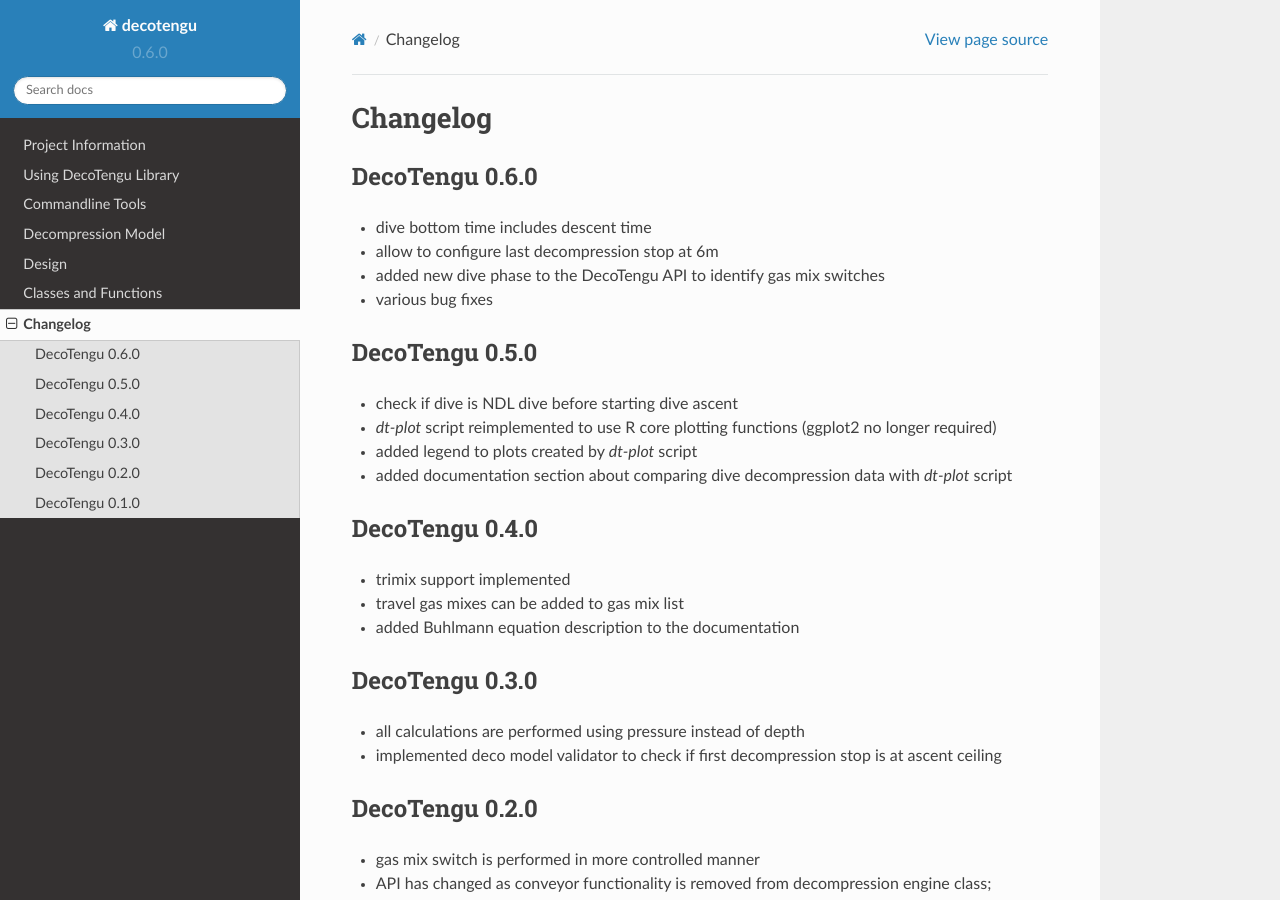
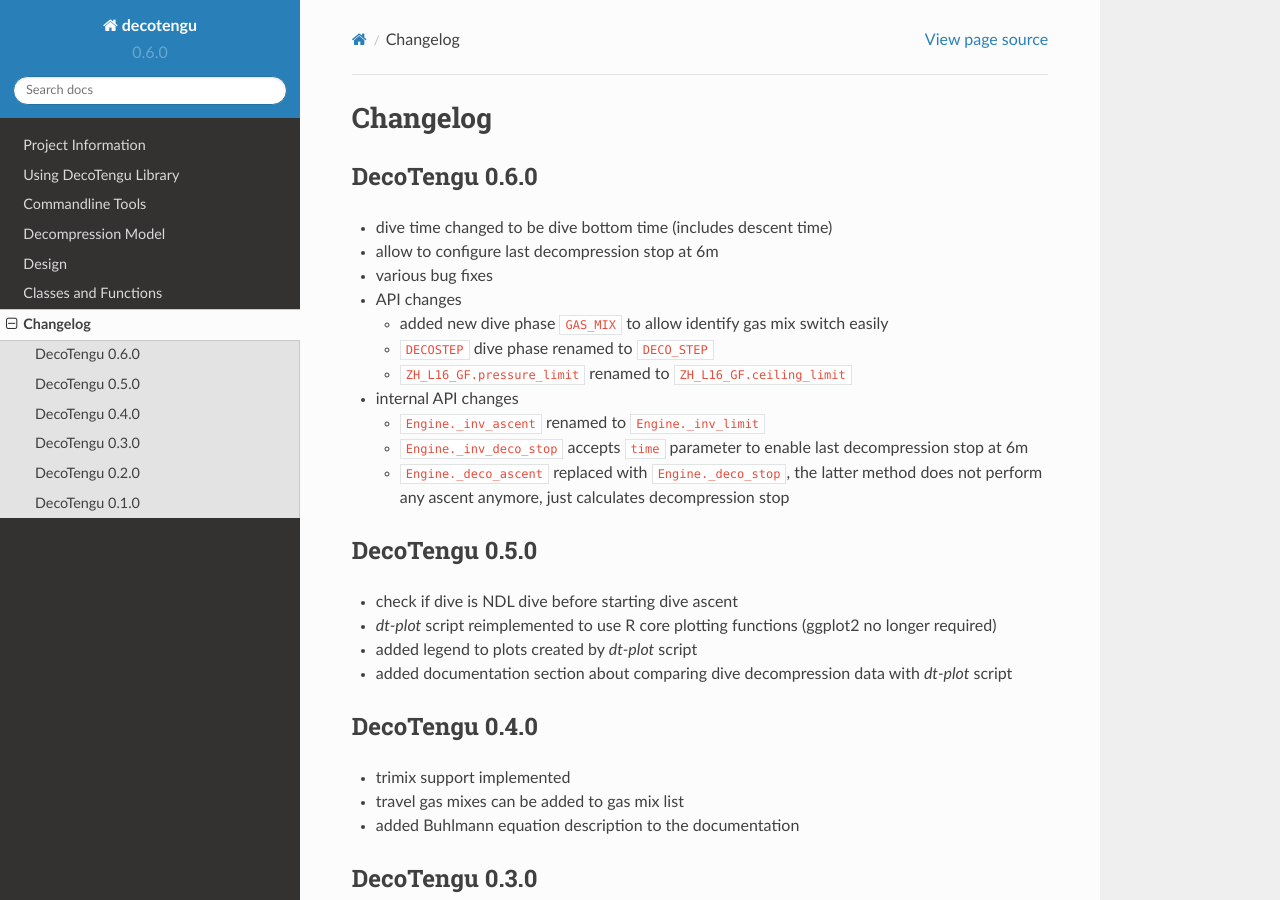
Before and after one commit to gully/decotengu, a Sphinx documentation site: the page built from doc/changelog.rst, in a window 1280 px wide and 900 px high. Built offline with Sphinx 7.4.7 and the Read the Docs theme 2.0.0, drawn with Linux system fonts in a browser that asks for light colours.

Commit message:
- documentation updates - changelog updates for ver. 0.6.0

```diff
--- a/doc/changelog.rst
+++ b/doc/changelog.rst
@@ -2,10 +2,23 @@ Changelog
 =========
 DecoTengu 0.6.0
 ---------------
-- dive bottom time includes descent time
+- dive time changed to be dive bottom time (includes descent time)
 - allow to configure last decompression stop at 6m
-- added new dive phase to the DecoTengu API to identify gas mix switches
 - various bug fixes
+- API changes
+
+  - added new dive phase ``GAS_MIX`` to allow identify gas mix switch easily
+  - ``DECOSTEP`` dive phase renamed to ``DECO_STEP``
+  - ``ZH_L16_GF.pressure_limit`` renamed to ``ZH_L16_GF.ceiling_limit``
+
+- internal API changes
+
+  - ``Engine._inv_ascent`` renamed to ``Engine._inv_limit``
+  - ``Engine._inv_deco_stop`` accepts ``time`` parameter to enable
+    last decompression stop at 6m
+  - ``Engine._deco_ascent`` replaced with ``Engine._deco_stop``, the latter
+    method does not perform any ascent anymore, just calculates
+    decompression stop
 
 DecoTengu 0.5.0
 ---------------
```
Also changed, not shown: 2 other files.
